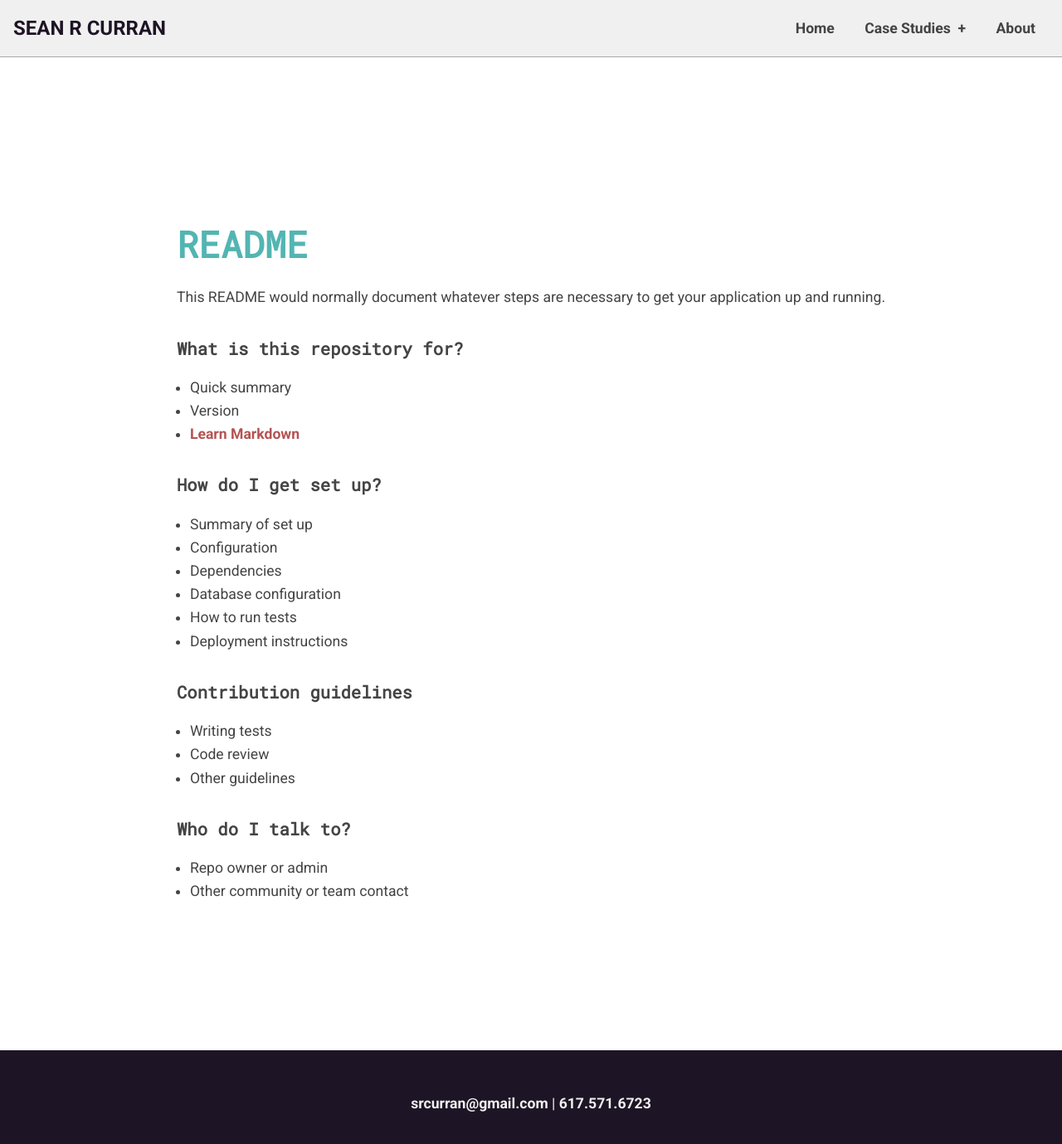
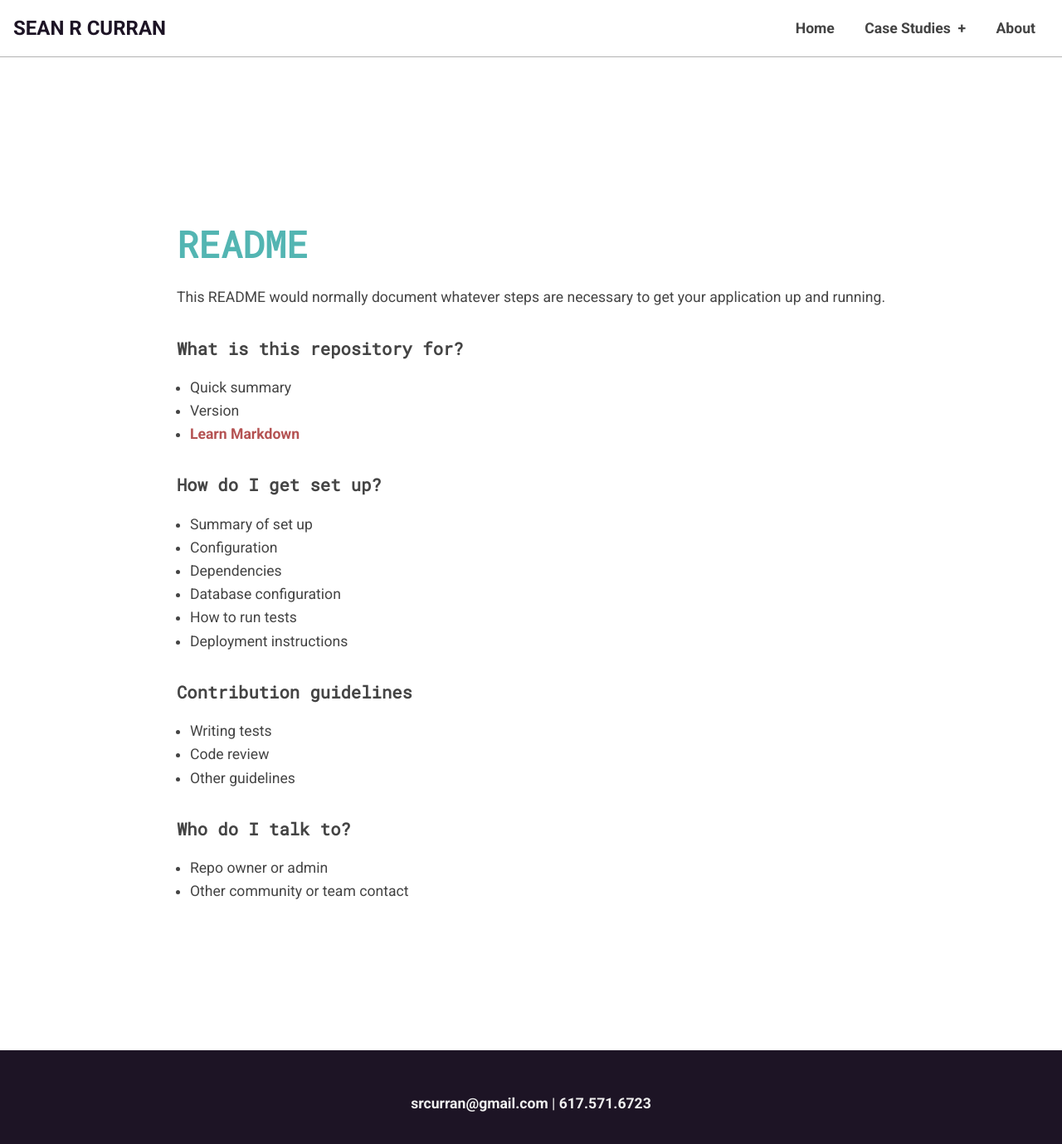
Before and after one commit to srcurran/srcurran.github.io, a Jekyll site: the page built from README.md, in a window 1280 px wide and 1393 px high. Shown: the top 1379 px of the window at 83% size. Built offline with Jekyll 4.4.1, drawn with Linux system fonts in a browser that asks for light colours; our own code applies the rules of GitHub Pages for plain Markdown files.

Commit message:
updated transparent background for nav

```diff
--- a/_sass/_base.scss
+++ b/_sass/_base.scss
@@ -10,6 +10,7 @@ $white: #fff;
 $lightgrey: #f0f0f0;
 $dark: #444;
 $darker: #1D1425;
+$light-transparent:	rgba(255,255,255,.9);
 $dark-transparent: rgba(0,0,0,.3);
 $darker-transparent: rgba(0,0,0,.6);
 
--- a/_sass/_custom.scss
+++ b/_sass/_custom.scss
@@ -17,9 +17,8 @@ nav{
 	flex-wrap:no-wrap;
 	justify-content:space-between;
 	align-items:center;
-	background:$lightgrey;
+	background:$light-transparent;
 	border-bottom:1px solid $dark-transparent;
-
 	.logo a{
 		font-weight: 700;
 		font-size: 1.5rem;
```
Also changed, not shown: 2 other files.
